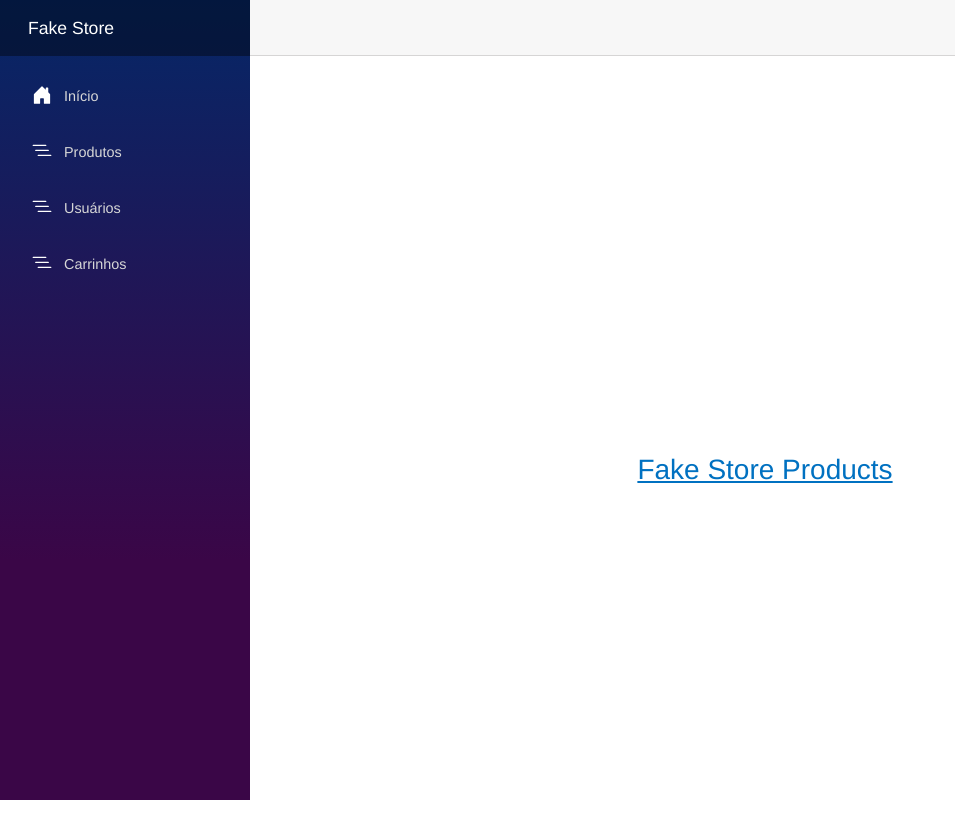
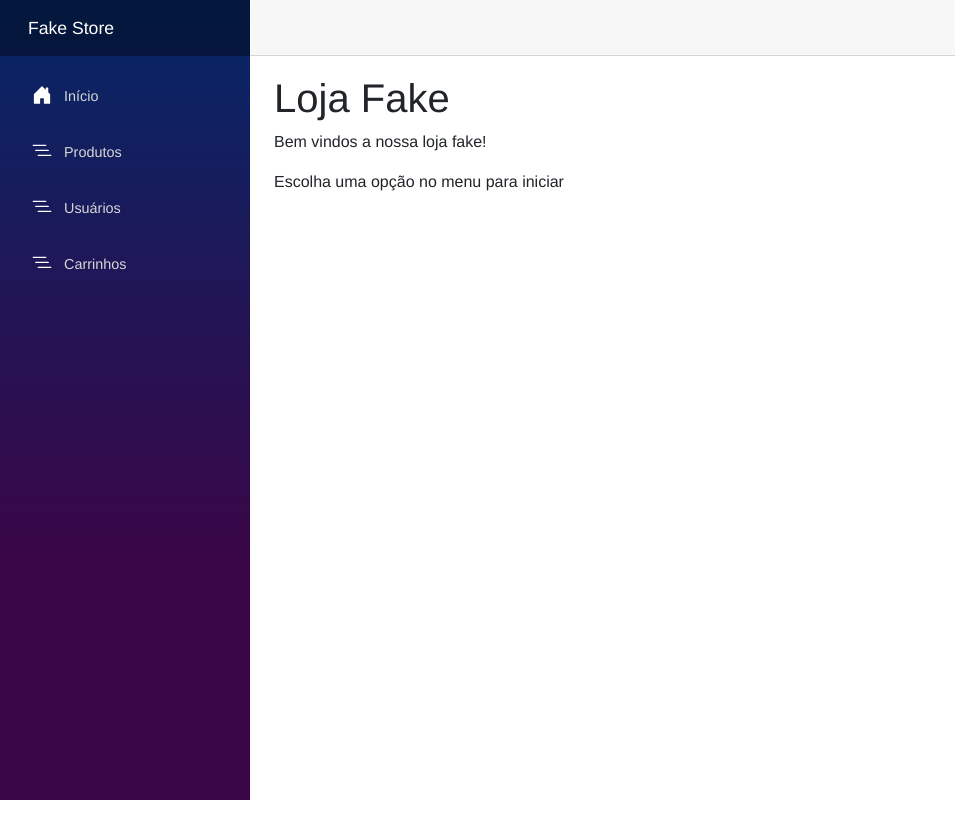
Before and after one commit to lucianotres/ltres-fake-store, a Next.js app: page / in a window 1280 px wide. Shown: the top 838 px of the page, without its empty margins (0-955 px from the left). After the commit the page ends 800 px from the top, so only its background shows below. Built offline with nearby package versions, Linux system fonts and the light colour scheme.

Commit message:
Ajustado texto da página inicial. Carregando na tela de produtos adicionado.

```diff
--- a/app/page.tsx
+++ b/app/page.tsx
@@ -1,13 +1,10 @@
 import styles from "./page.module.css";
 
 export default function Home() {
-  return (
-    <div className={styles.page}>
-      <main className={styles.main}>
-        <a href="produtos" className={styles.link}>
-          <h3 className={styles.title}>Fake Store Products</h3>
-        </a>
-      </main>
-    </div>
-  );
+  return (<>
+    <h1>Loja Fake</h1>
+    <p>Bem vindos a nossa loja fake!</p>
+
+    <p>Escolha uma opção no menu para iniciar</p>
+  </>);
 }
--- a/app/produtos/page.tsx
+++ b/app/produtos/page.tsx
@@ -87,6 +87,9 @@ export default function Index() {
       <button className="btn btn-primary">Novo Produto</button>
     </>)}
 
+    {status === ProductStatus.LOADING && <h5 style={{margin: 4}}>Carregando...</h5>}
+    {status === ProductStatus.FAILED && <h5 style={{margin: 4}}>Falhou: {erro}</h5>}
+
     {products.map((produto) => (
       <ProdutoListView key={produto.id}
         className={styles.produtoCard}
--- /dev/null
+++ b/app/usuarios/page.tsx
@@ -0,0 +1,5 @@
+const UsuariosPage: React.FC = () => (
+  <h4>Não implementado</h4>
+);
+
+export default UsuariosPage;
```
